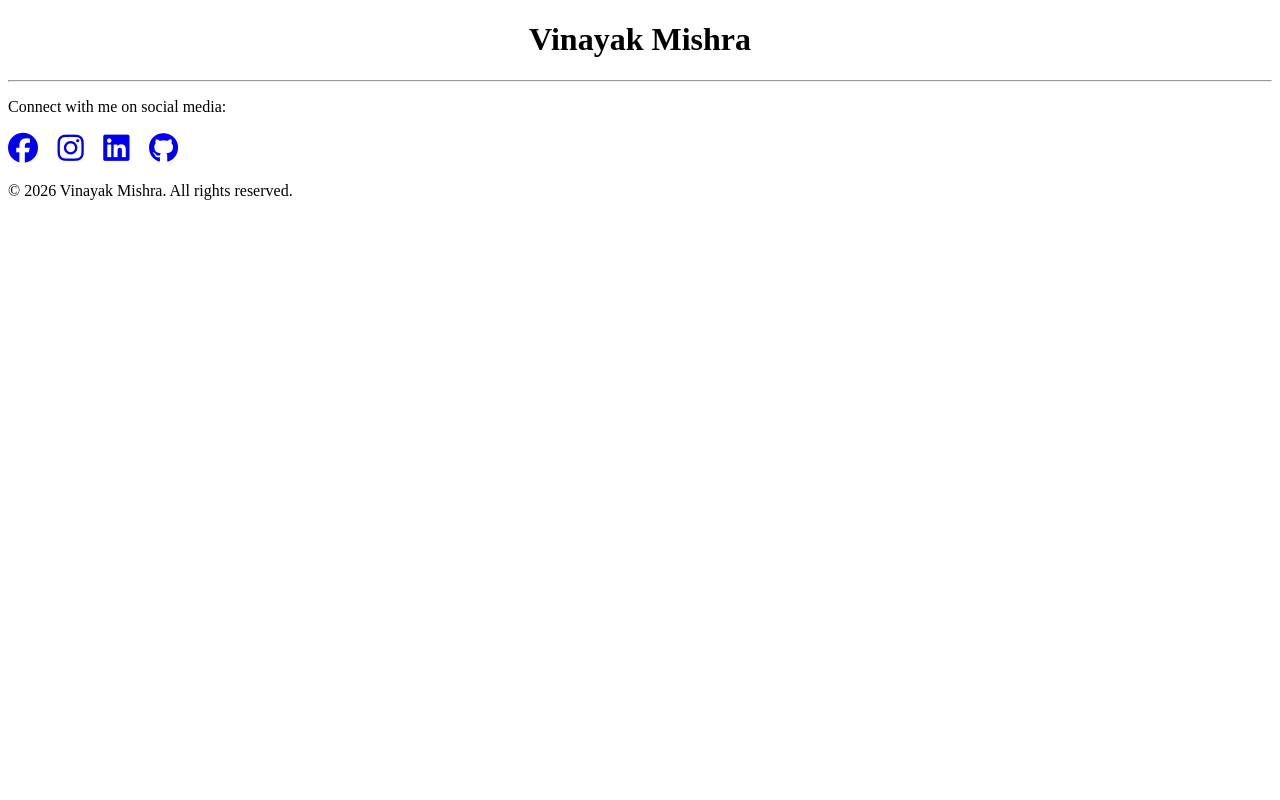
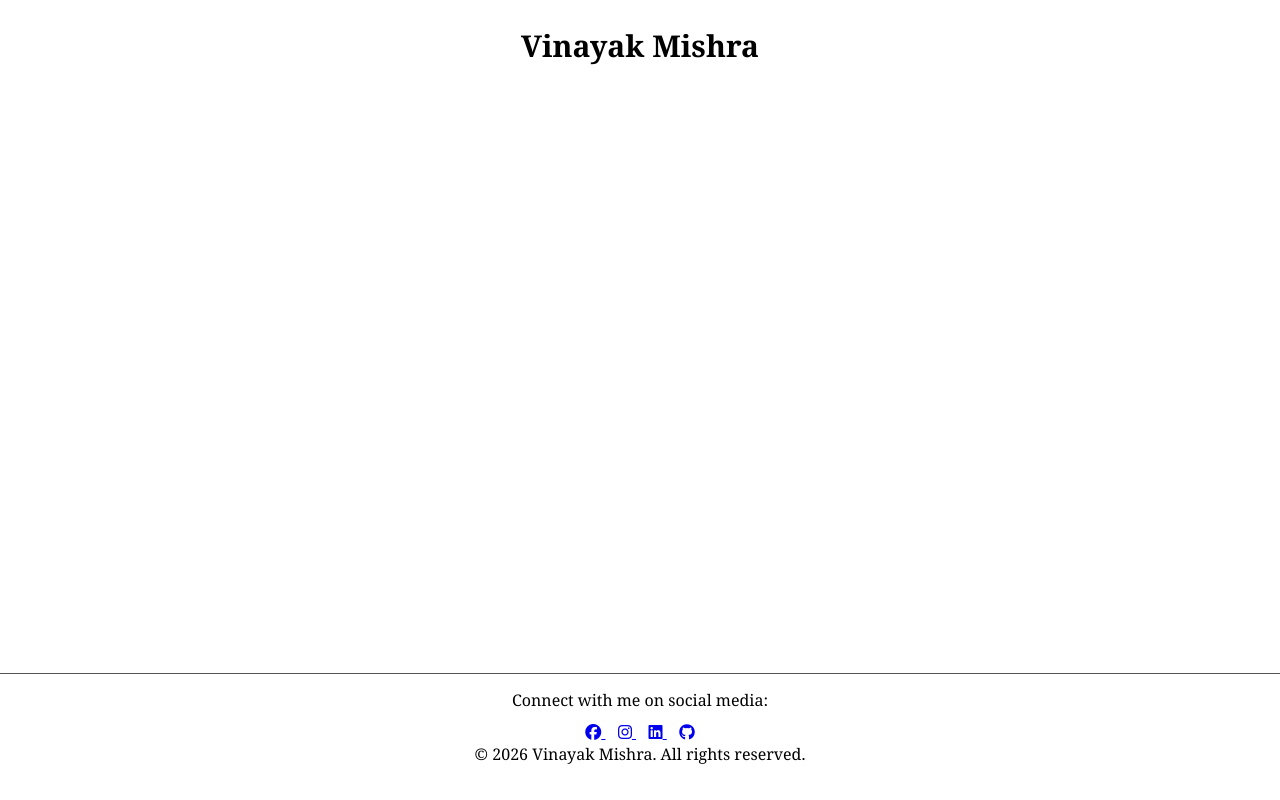
Before and after one commit to vinayakmishra4/HTML-FOR-BEGINEERS, a plain HTML site: page index.html in a window 1280 px wide. Drawn offline with Linux system fonts and the light colour scheme.

Commit message:
Update index.html

```diff
--- a/index.html
+++ b/index.html
@@ -5,72 +5,133 @@
 
     <meta charset="UTF-8">
     <meta name="viewport" content="width=device-width, initial-scale=1.0">
-    <title> My profile protoflo </title>
-    <link rel="stylesheet" href="https://cdnjs.cloudflare.com/ajax/libs/font-awesome/6.7.2/css/all.min.css">
+
+    <title>My Portfolio</title>
+
+    <!-- Font Awesome for social media icons -->
+    <link rel="stylesheet" href="https://cdnjs.cloudflare.com/ajax/libs/font-awesome/6.5.2/css/all.min.css">
 
     <style>
 
-        header
-        {
-            text-align: center;
+        * {
+
+            margin: 0;
+            padding: 0;
+            box-sizing: border-box;
+
         }
 
-        footer a
-        {
-            font-size: 30px;
-            text-decoration: none;
-            bottom: 0;
+        body {
+
+            min-height: 100vh;
+            display: flex;
+            flex-direction: column;
+            font-family: Georgia, serif;
+
         }
 
-        footer a:hover
-        {
-            opacity: 0.7;
+        /* Header */
+        header {
+
+            text-align: center;
+            padding: 25px 0;
+
         }
 
+        header h1 {
+
+            font-size: 30px;
+
+        }
+
+        /* Main content */
+        main {
+
+            flex: 1;
+
+        }
+
+        /* Footer */
+        footer {
+
+            text-align: center;
+            border-top: 1px solid #555;
+            padding: 15px 0 25px;
+
+        }
+
+        footer p {
+
+            margin-bottom: 10px;
+
+        }
+
+        .social-icons {
+
+            margin: 10px 0 15px;
+
+        }
+
+        .social-icons a {
+
+            margin: 0 6px;
+            text-decoration: none;
+            color: #3515a5;
+            font-size: 18px;
+
+        }
+
+        .social-icons a:hover {
+
+            color: #000;
+
+        }
     </style>
 
 </head>
 
 <body>
 
+    <!-- Header -->
     <header>
+
         <h1>Vinayak Mishra</h1>
+
     </header>
 
+    <!-- Main Content -->
     <main>
-
+        <!-- Your portfolio content goes here -->
     </main>
 
+    <!-- Footer -->
     <footer>
-        <hr>
 
         <p>Connect with me on social media:</p>
 
-        <a href="https://www.facebook.com/" target="_blank" aria-label="Facebook">
+        <a href="https://www.facebook.com/vinayak.mishra.98892" target="_blank">
             <i class="fa-brands fa-facebook"></i>
         </a>
 
         &nbsp;&nbsp;
 
-        <a href="https://www.instagram.com/" target="_blank" aria-label="Instagram">
+        <a href="https://www.instagram.com/vinayak_mishra4/" target="_blank">
             <i class="fa-brands fa-instagram"></i>
         </a>
 
         &nbsp;&nbsp;
 
-        <a href="https://www.linkedin.com/" target="_blank" aria-label="LinkedIn">
+        <a href="https://www.linkedin.com/in/vinayak-mishra-93003b1b3/" target="_blank">
             <i class="fa-brands fa-linkedin"></i>
         </a>
 
         &nbsp;&nbsp;
 
-        <a href="https://github.com/" target="_blank" aria-label="GitHub">
+        <a href="https://github.com/vinayakmishra4" target="_blank">
             <i class="fa-brands fa-github"></i>
         </a>
 
-        <p>
-            © 2026 Vinayak Mishra. All rights reserved.
-        </p>
+        <p>© 2026 Vinayak Mishra. All rights reserved.</p>
 
     </footer>
 
```
